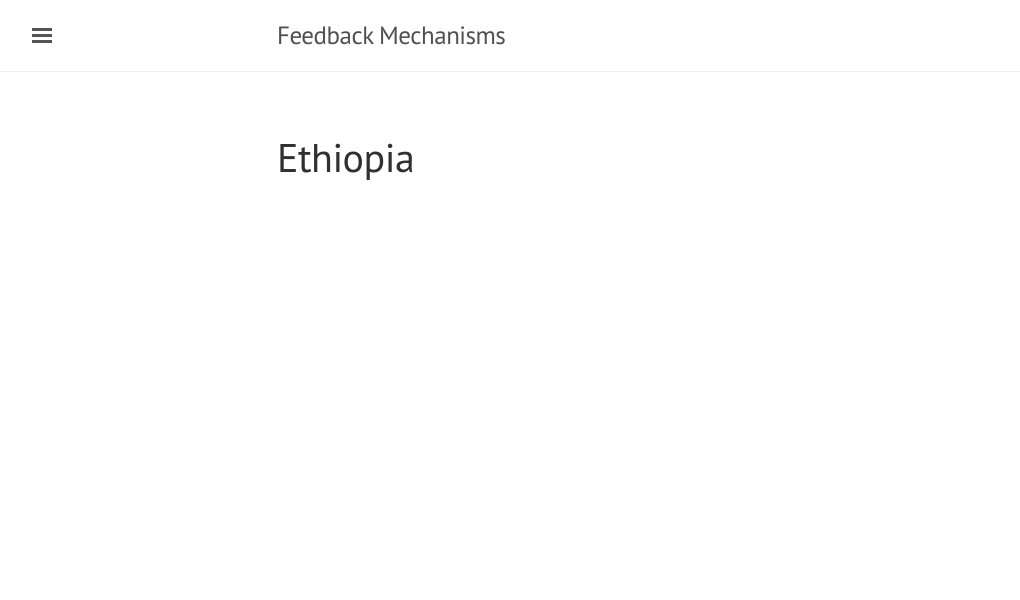
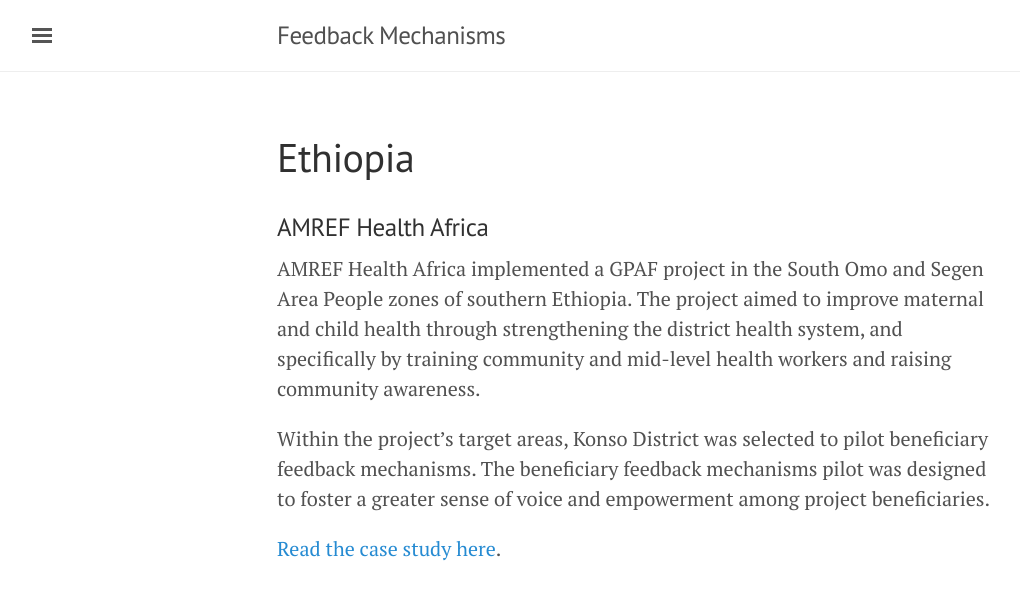
Before and after one commit to socialimpactlab/feedbackmechanisms, a Jekyll site: the page built from pilots/ethiopia.md, in a window 1280 px wide. Shown: the top 600 px of the page, without its empty margins (3-1023 px from the left). Built offline with Jekyll 4.4.1, drawn with Linux system fonts in a browser that asks for light colours.

Commit message:
Add AMREF blurb

```diff
--- a/pilots/ethiopia.md
+++ b/pilots/ethiopia.md
@@ -2,3 +2,11 @@
 layout: pilot
 title: Ethiopia
 ---
+
+### AMREF Health Africa
+
+AMREF Health Africa implemented a GPAF project in the South Omo and Segen Area People zones of southern Ethiopia. The project aimed to improve maternal and child health through strengthening the district health system, and specifically by training community and mid-level health workers and raising community awareness.
+
+Within the project’s target areas, Konso District was selected to pilot beneficiary feedback mechanisms. The beneficiary feedback mechanisms pilot was designed to foster a greater sense of voice and empowerment among project beneficiaries.
+
+[Read the case study here](http://cdn.worldvision.org.uk/files/9614/6056/3445/Ethiopia1.pdf).
```
